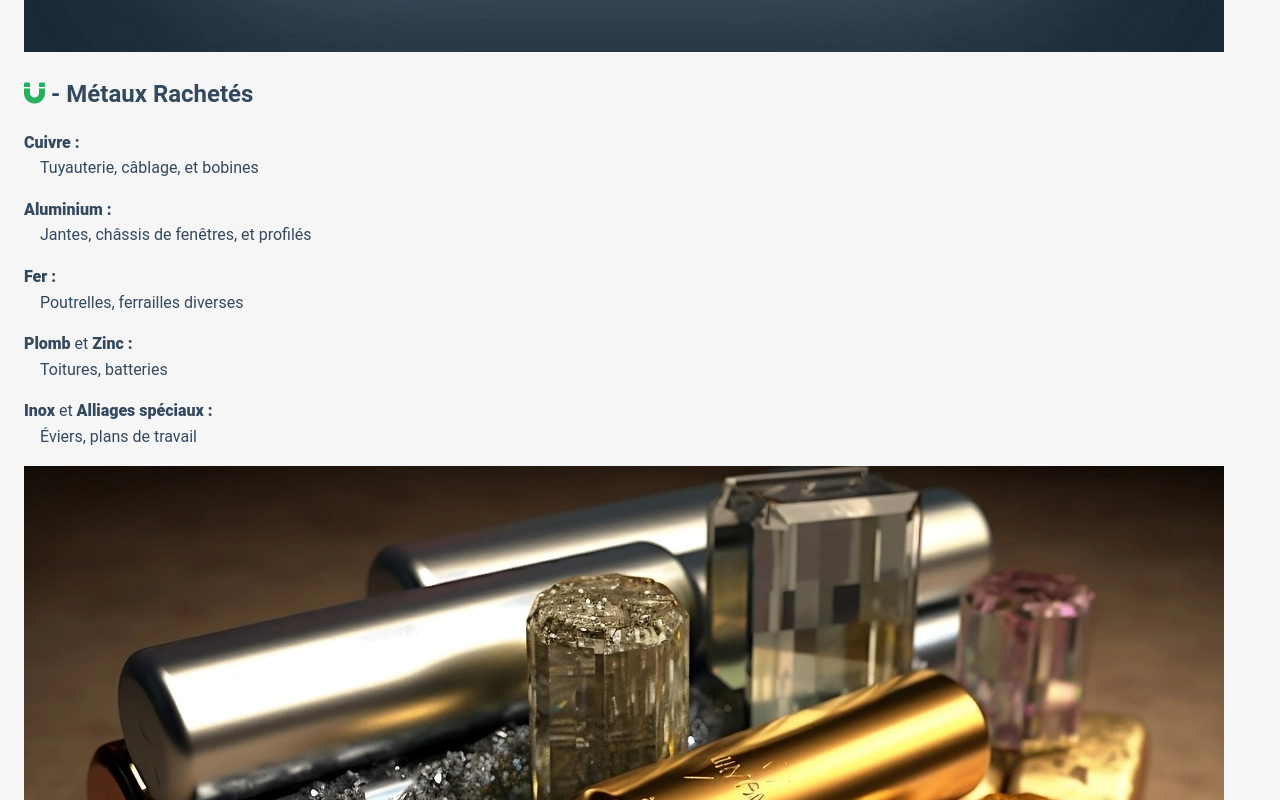
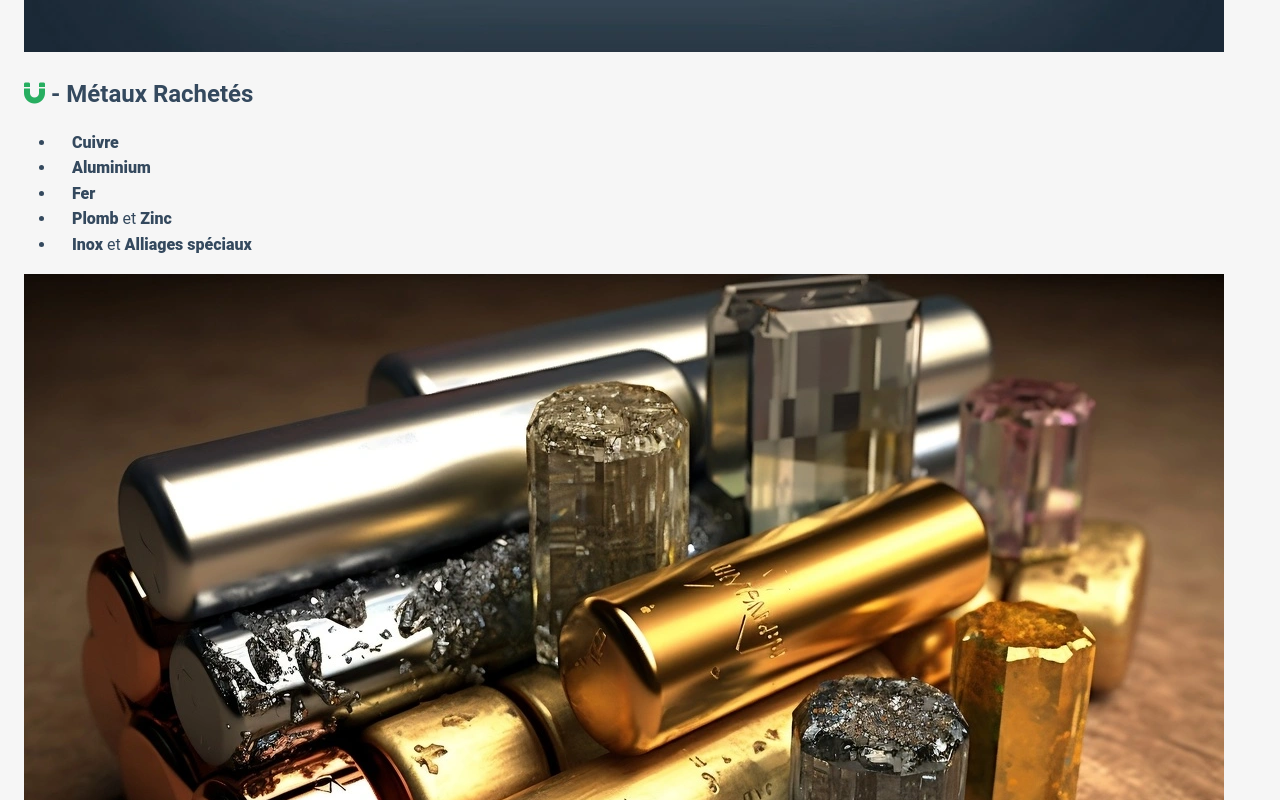
Before and after one commit to zyrass/jv-epaviste, a Vue app in the folder client/: page /rachat-metaux in a window 1280 px wide. Shown: the part 1000-1800 px from the top of the page. Built offline with nearby package versions, Linux system fonts and the light colour scheme.

Commit message:
add Lazy loading for mentions and transition on all pages loaded

```diff
--- a/client/src/App.vue
+++ b/client/src/App.vue
@@ -7,7 +7,11 @@ import Navbar from './components/Navbar.vue';
         <Navbar />
     </header>
     <main>
-        <router-view></router-view>
+        <router-view v-slot="{ Component }">
+            <Transition appear mode="out-in" name="animePage">
+                <Component :is="Component" />
+            </Transition>
+        </router-view>
     </main>
     <footer>
         <span
@@ -41,6 +45,16 @@ main {
     flex-direction: column;
 }
 
+.animePage-enter-from {
+    opacity: 0;
+}
+.animePage-enter-to {
+    opacity: 1;
+}
+.animePage-enter-active {
+    transition: all 0.4s ease-in-out;
+}
+
 footer {
     display: flex;
     justify-content: center;
--- a/client/src/assets/scss/main.scss
+++ b/client/src/assets/scss/main.scss
@@ -73,7 +73,7 @@ strong {
     min-height: 100vh;
     display: grid;
     grid-template-columns: 1fr;
-    grid-template-rows: 54px 1fr auto;
+    grid-template-rows: 54px 1fr 150px;
     grid-template-areas: 'header' 'main' 'footer';
 }
 
--- a/client/src/components/Navbar.vue
+++ b/client/src/components/Navbar.vue
@@ -7,6 +7,7 @@
             <span class="hamburger-line" :class="{ active: isMenuOpen }"></span>
             <span class="hamburger-line" :class="{ active: isMenuOpen }"></span>
         </div>
+        <Transition appear>
             <div v-if="isMenuOpen" id="menu-content">
                 <div class="menu-links">
                     <routerLink @click="isMenuOpen = !isMenuOpen" to="/">
@@ -15,7 +16,8 @@
                     <routerLink
                         @click="isMenuOpen = !isMenuOpen"
                         to="/enlevement-epave"
-                    ><i class="fas fa-truck"></i> Enlèvement Epave</routerLink
+                        ><i class="fas fa-truck"></i> Enlèvement
+                        Epave</routerLink
                     >
                     <routerLink
                         @click="isMenuOpen = !isMenuOpen"
@@ -59,6 +61,7 @@
                     <img :src="Logo" alt="Logo jv-epaviste.fr" />
                 </div>
             </div>
+        </Transition>
     </nav>
 </template>
 
@@ -172,7 +175,7 @@ const openStatus = computed(() => {
     top: 53px;
     right: 0;
     width: 80%;
-    height: calc(100% - 53px);
+    height: calc(100vh - 53px);
     background: var(--dark-2);
     color: white;
     display: flex;
@@ -294,4 +297,24 @@ const openStatus = computed(() => {
         color: var(--success-1);
     }
 }
+
+.v-enter-from,
+.v-leave-to {
+    opacity: 0;
+    transform: translateX(50px);
+}
+
+.v-enter-to,
+.v-leave-from {
+    opacity: 1;
+    transform: translateX(0px);
+}
+
+.v-enter-active {
+    transition: all 0.4s ease-in-out;
+}
+
+.v-leave-active {
+    transition: all 0.2s ease-in-out;
+}
 </style>
--- a/client/src/main.ts
+++ b/client/src/main.ts
@@ -6,6 +6,19 @@ import { routes } from './router/routes';
 const router = createRouter({
     history: createWebHistory(),
     routes,
+    scrollBehavior(to, from, savePosition) {
+        if (to.hash) {
+            return {
+                el: to.hash, // Correspond à un hash toto.html#un_titre
+                top: 60, // Créé un offset qui permet de ne pas être sous une navbar
+                behavior: 'smooth',
+            };
+        } else {
+            return {
+                top: 0,
+            };
+        }
+    },
 });
 const app = createApp(App);
 
--- a/client/src/pages/RachatMetaux.vue
+++ b/client/src/pages/RachatMetaux.vue
@@ -23,36 +23,33 @@
                 />
 
                 <h2><i class="fas fa-magnet"></i> - Métaux Rachetés</h2>
-                <dl>
-                    <dt><strong>Cuivre</strong></dt>
-                    <dd>Tuyauterie, câblage, et bobines</dd>
-
-                    <dt><strong>Aluminium</strong></dt>
-                    <dd>Jantes, châssis de fenêtres, et profilés</dd>
-
-                    <dt><strong>Fer</strong></dt>
-                    <dd>Poutrelles, ferrailles diverses</dd>
-
-                    <dt><strong>Plomb</strong> et <strong>Zinc</strong></dt>
-                    <dd>Toitures, batteries</dd>
-
-                    <dt>
+                <ul>
+                    <li><strong>Cuivre</strong></li>
+                    <li><strong>Aluminium</strong></li>
+                    <li><strong>Fer</strong></li>
+                    <li><strong>Plomb</strong> et <strong>Zinc</strong></li>
+                    <li>
                         <strong>Inox</strong> et
                         <strong>Alliages spéciaux</strong>
-                    </dt>
-                    <dd>Éviers, plans de travail</dd>
-                </dl>
+                    </li>
+                </ul>
                 <img
                     src="@/assets/images/metaux.webp"
                     alt="image of handshake"
                 />
 
+                <!--
                 <h2><i class="fas fa-balance-scale"></i> - Conditions</h2>
                 <p>
                     Chaque offre de rachat est étudiée avec soin. Nous prenons
                     en compte les <em>frais de déplacement</em> pour assurer que
                     l'opération soit économiquement viable pour les deux
                     parties.
+                </p>
+                <p>
+                    Pour plus d'informations ou pour obtenir une estimation,
+                    <strong><a href="/contact">contactez-nous</a></strong> dès
+                    aujourd'hui.
                 </p>
                 <p class="rules">
                     Pour des raisons économiques, si le déplacement s'avère non
@@ -62,14 +59,8 @@
                         avantageuse pour vous comme pour nous.</strong
                     >
                 </p>
+                -->
             </section>
-            <footer>
-                <p>
-                    Pour plus d'informations ou pour obtenir une estimation,
-                    <strong><a href="/contact">contactez-nous</a></strong> dès
-                    aujourd'hui.
-                </p>
-            </footer>
         </article>
     </div>
 </template>
@@ -116,14 +107,14 @@ article {
             }
         }
 
-        dl {
-            dt::after {
-                content: ' :';
-                font-weight: 900;
-            }
-            dd {
+        ul {
+            padding-left: 2rem;
+            li {
+                list-style-type: disc;
                 padding-left: 1rem;
-                padding-bottom: 1rem;
+                &:last-child {
+                    padding-bottom: 1rem;
+                }
             }
         }
 
--- a/client/src/router/routes.ts
+++ b/client/src/router/routes.ts
@@ -5,7 +5,6 @@ import Formalites from '../pages/Formalites.vue';
 import RachatMetaux from '../pages/RachatMetaux.vue';
 import Contact from '../pages/Contact.vue';
 import NotFound from '../pages/NotFound.vue';
-import Mentions from '../pages/Mentions.vue';
 
 export const routes: RouteRecordRaw[] = [
     { path: '/', component: HomePage },
@@ -13,6 +12,9 @@ export const routes: RouteRecordRaw[] = [
     { path: '/formalites-administratives', component: Formalites },
     { path: '/rachat-metaux', component: RachatMetaux },
     { path: '/contact', component: Contact },
-    { path: '/mentions-legales', component: Mentions },
+    {
+        path: '/mentions-legales',
+        component: () => import('../pages/Mentions.vue'),
+    },
     { path: '/:pathMatch(.*)*', name: 'NotFound', component: NotFound },
 ];
```
Also changed, not shown: 1 other file (tests, documents, lock files or other folders). Lines whose indentation alone changed are shown as unchanged.
